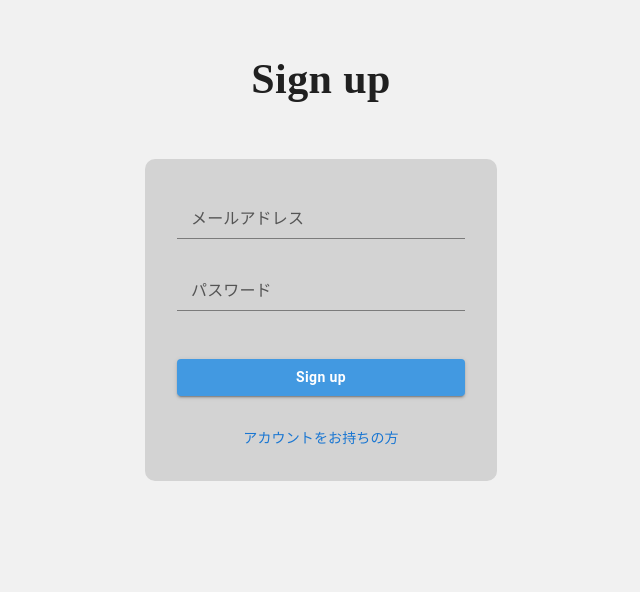
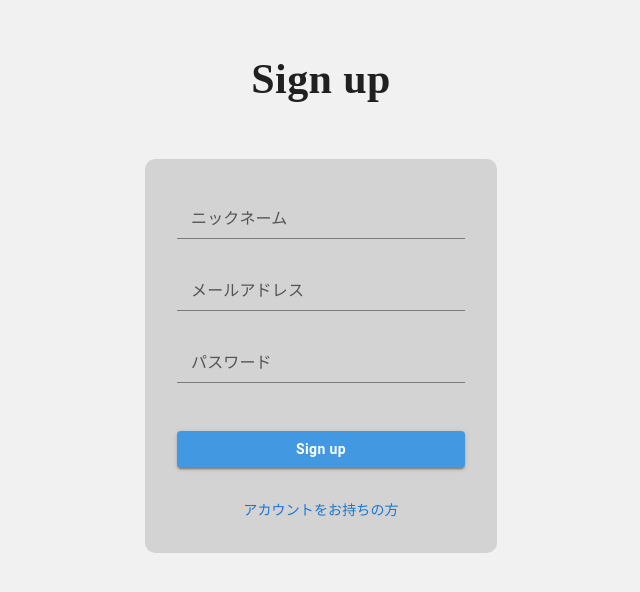
Before and after one commit to shtk0119/Portfolio, a Next.js app: page /signup in a window 1280 px wide. Shown: the top 592 px of the page, without its empty margins (319-959 px from the left). Built offline with nearby package versions, Linux system fonts and the light colour scheme; no server answers.

Commit message:
Firestore and Authentication connect

```diff
--- a/src/pages/signup.tsx
+++ b/src/pages/signup.tsx
@@ -1,67 +1,57 @@
 import * as React from 'react';
 import Link from 'next/link';
-import { useRouter } from 'next/router';
+import Router from 'next/router';
 import { Box, Button, FormControl, Input, InputLabel, Stack, Typography } from '@mui/material';
-import { auth } from '../firebase/firebase';
+import { auth, db } from '../firebase/firebase';
+import { doc, setDoc } from 'firebase/firestore';
 import { createUserWithEmailAndPassword } from 'firebase/auth';
 
 const Signup = () => {
+  const [nickname, setNickname] = React.useState<string>('');
   const [email, setEmail] = React.useState<string>('');
   const [password, setPassword] = React.useState<string>('');
-  const router = useRouter();
 
-  const handleChangeEmail = (event: React.ChangeEvent<HTMLInputElement>) => {
-    setEmail(event.target.value);
-  }
-
-  const handleChangePassword = (event: React.ChangeEvent<HTMLInputElement>) => {
-    setPassword(event.target.value);
-  }
-
-  const handleSubmit = async (event: React.FormEvent<HTMLFormElement>) => {
-    event.preventDefault();
-    await createUserWithEmailAndPassword(auth, email, password);
-    router.push('/task');
+  const onSugmitSignup = async (e: React.FormEvent<HTMLFormElement>) => {
+    e.preventDefault();
+    await createUserWithEmailAndPassword(auth, email, password)
+    .then((userCredential) => {
+      const user = userCredential.user;
+      setDoc(doc(db, 'users', user.uid), {
+        nickname: nickname,
+        email: email,
+        password: password,
+      });
+      Router.push('/task');
+    })
+    .catch((error) => {
+      alert(error.message);
+    });
   }
 
   return (
     <Box minHeight='100vh'>
-      <Stack
-        maxWidth='400px'
-        m='0 auto'
-        p='48px 24px'
-        display='flex'
-        alignItems='center'
-        justifyContent='center'
-      >
+      <Stack maxWidth='400px' m='0 auto' p='48px 24px' display='flex' alignItems='center' justifyContent='center'>
         <Box>
-          <Typography
-            component='h2'
-            fontSize='42px'
-            fontWeight='bold'
-            fontFamily='"Oleo Script", cursive'
-          >
+          <Typography component='h2' fontSize='42px' fontWeight='bold' fontFamily='"Oleo Script", cursive'>
             Sign up
           </Typography>
         </Box>
 
-        <Box
-          width='100%'
-          bgcolor='lightgray'
-          mt='48px'
-          p='32px'
-          borderRadius='10px'
-        >
+        <Box width='100%' bgcolor='lightgray' mt='48px' p='32px' borderRadius='10px'>
+          <form onSubmit={onSugmitSignup}>
+            <FormControl fullWidth>
+              <InputLabel>ニックネーム</InputLabel>
+              <Input name='nickname' type='text' onChange={(e) => setNickname(e.target.value)} />
+            </FormControl>
 
-          <form onSubmit={handleSubmit}>
-            <FormControl fullWidth>
+            <FormControl sx={{ mt: 3 }} fullWidth>
               <InputLabel>メールアドレス</InputLabel>
-              <Input name='email' type='email' onChange={handleChangeEmail} />
+              <Input name='email' type='email' onChange={(e) => setEmail(e.target.value)} />
             </FormControl>
 
             <FormControl sx={{ mt: 3 }} fullWidth>
               <InputLabel>パスワード</InputLabel>
-              <Input name='password' type='password' onChange={handleChangePassword} />
+              <Input name='password' type='password' onChange={(e) => setPassword(e.target.value)} />
             </FormControl>
 
             <Button sx={{ bgcolor: '#4299e1', fontWeight: 'bold', textTransform: 'none', mt: 6 }} type='submit' variant='contained' fullWidth>
```
Also changed, not shown: src/pages/login.tsx (+13 -17 lines).
